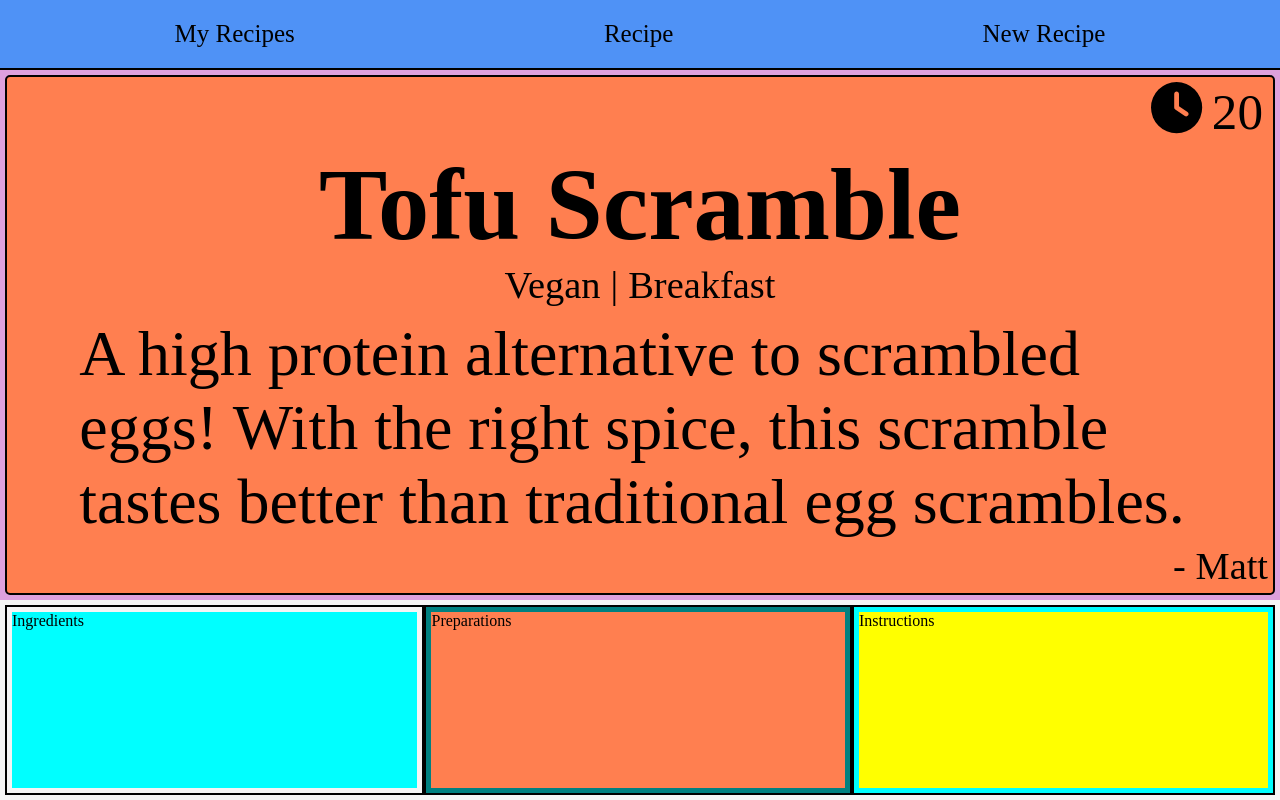
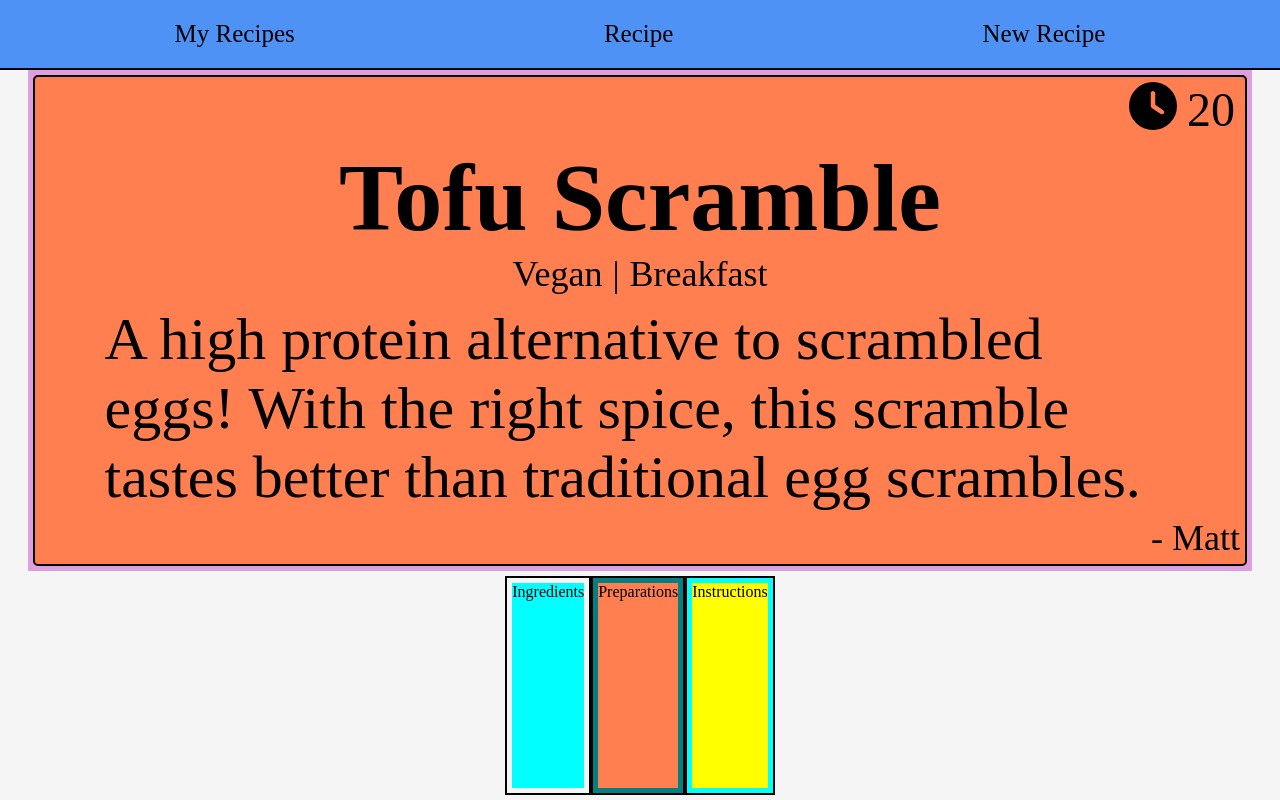
Before and after one commit to biggersmatt/jumptorecipe, a React (Create React App) app: page /recipe in a window 1280 px wide. Built offline with nearby package versions, Linux system fonts and the light colour scheme.

Commit message:
Creates default responsive font sizing

```diff
--- a/src/App.css
+++ b/src/App.css
@@ -77,3 +77,13 @@ a:hover {
 .padding-sides {
   padding: 0 5px;
 }
+/* Font Sizes */
+.font-8vw {
+  font-size: 8vw;
+}/*************** Font Sizes / Desktop ****************/
+@media (min-width: 1200px) {
+  .font-8vw {
+    font-size: 96px;
+  }
+
+}
--- a/src/components/Recipe/recipe.css
+++ b/src/components/Recipe/recipe.css
@@ -8,6 +8,7 @@
 }
 .recipe {
   background-color: coral;
+  max-width: 1200px;
 }
 .time-wrapper {
   width: 100%;
@@ -21,9 +22,9 @@
 .list-item {
   font-size: 3vw;
 }
-.recipe-name {
+/* .recipe-name {
   font-size: 8vw;
-}
+} */
 .item-info {
   width: 90%;
   font-size: 5vw;
@@ -77,6 +78,24 @@
 
 /*************** Desktop ****************/
 @media (min-width: 1200px) {
+  .time-clock {
+    font-size: 48px;
+  }
+  .time-number {
+    font-size: 48px;
+  }
+  /* .recipe-name {
+    font-size: 96px;
+  } */
+  .list-item {
+    font-size: 36px;
+  }
+  .item-info {
+    font-size: 60px;
+  }
+  .author p {
+    font-size: 36px;
+  }
   .details {
     flex-direction: row;
   }
--- a/src/pages/Recipe.jsx
+++ b/src/pages/Recipe.jsx
@@ -4,9 +4,9 @@ import '../components/Recipe/recipe.css';
 
 export default function Recipe() {
   return (
-    <div className='page flex column'>
+    <div className='page flex column justify-center align-center'>
       <div className='recipe-wrapper flex padding'>
-        <div className='recipe flex column align-center flex-grow-1 border radius padding'>
+        <div className='recipe flex column align-center border radius padding'>
           <div className='time-wrapper'>
             <div className='flex flex-end'>
               <FontAwesomeIcon icon={faClock} className='time-clock padding-sides' />
@@ -14,7 +14,7 @@ export default function Recipe() {
             </div>
           </div>
           <div className='flex column justify-center align-center padding'>
-            <h1 className='recipe-name'>Tofu Scramble</h1>
+            <h1 className='recipe-name font-8vw'>Tofu Scramble</h1>
             <div className='flex align-center'>
               <p className='list-item padding-sides'>Vegan</p>
               <p className='list-item padding-sides'>|</p>
```
